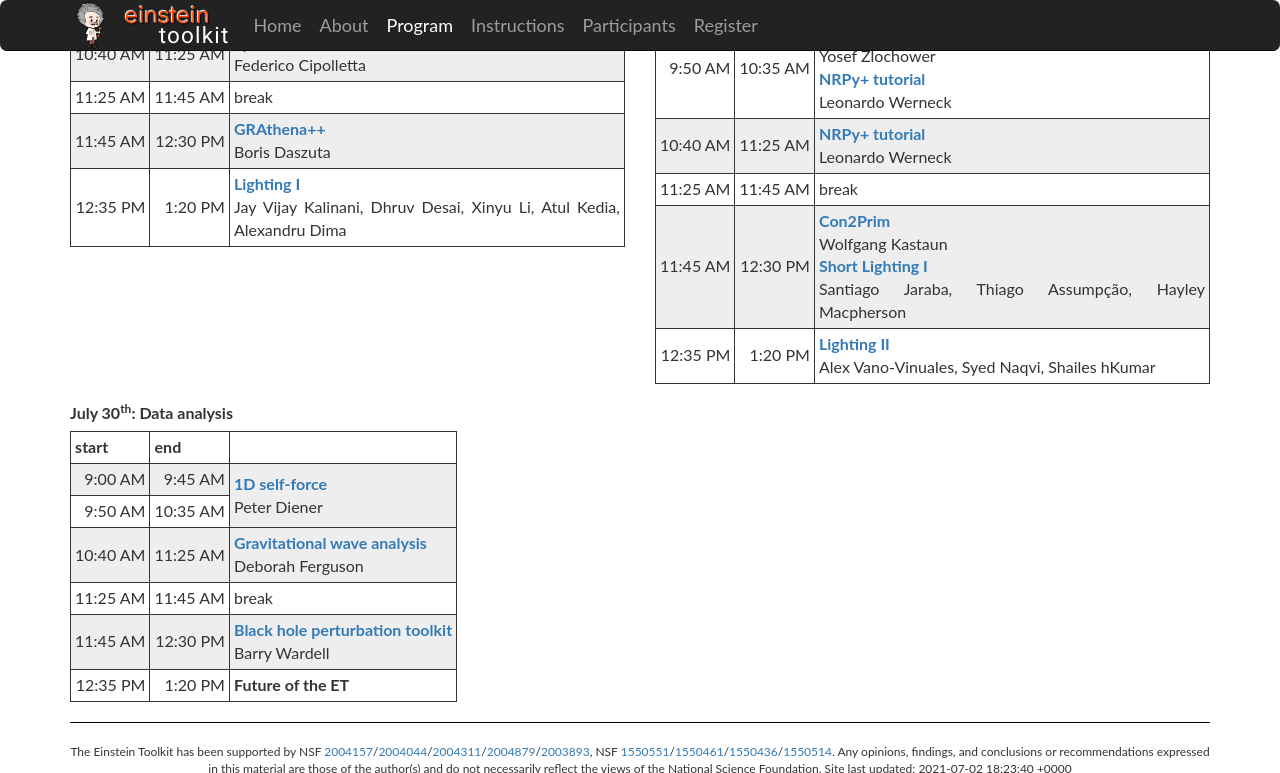
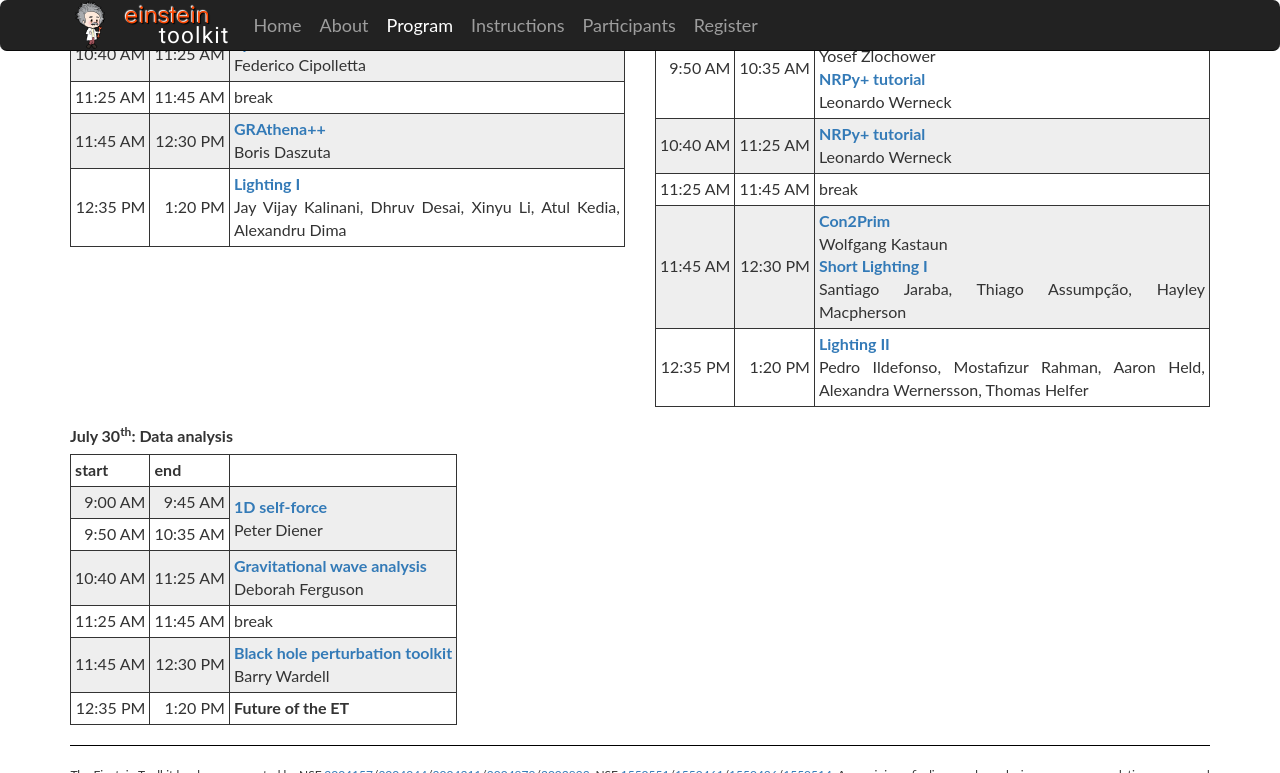
Before and after one commit to EinsteinToolkit/et2021uiuc, a Jekyll site: the page built from program.md, in a window 1280 px wide and 900 px high, scrolled down 1398 px, cut to the strip 0-773 px from the top of the window. Built offline with Jekyll 4.4.1, drawn with Linux system fonts in a browser that asks for light colours.

Commit message:
Lightning2: correct author list

```diff
--- a/_lectures/17-Lightning2/index.md
+++ b/_lectures/17-Lightning2/index.md
@@ -5,9 +5,11 @@ title: Lighting II
 # list all authors with the names as they appear in the SOC notes (CSV file
 # technically)
 author:
-  - Alex Vano-Vinuales
-  - Syed Naqvi
-  - Shailes hKumar
+  - Pedro Ildefonso
+  - Mostafizur Rahman
+  - Aaron Held
+  - Alexandra Wernersson
+  - Thomas Helfer
 ---
 {% include base.html %}
 
```
